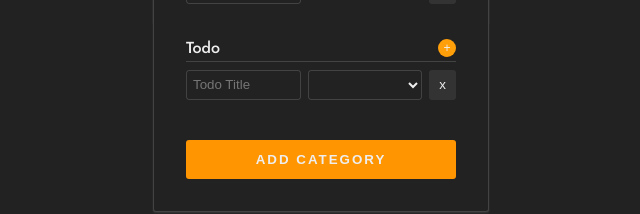
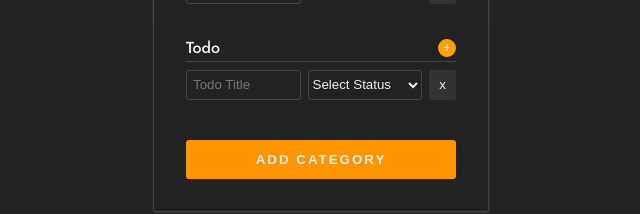
Before and after one commit to patika-167-react-bootcamp/hw-week-4-emre-ozgun, a React (Create React App) app: page /categories in a window 1280 px wide. Both pictures are taken after a click on the button "ADD". Shown: the part 343-557 px from the top of the page, without its empty margins (319-959 px from the left). Built offline with nearby package versions, Linux system fonts and the light colour scheme.

Commit message:
(add) feat/add-categor-form

```diff
--- a/src/components/Category/AddCategoryForm.css
+++ b/src/components/Category/AddCategoryForm.css
@@ -54,6 +54,9 @@
 	width: 42.5%;
 }
 .form__block-inline > select {
+	background-color: transparent;
+
+	padding: 0;
 	width: 42.5%;
 }
 .form__block-inline > button {
--- a/src/components/Category/AddCategoryForm.tsx
+++ b/src/components/Category/AddCategoryForm.tsx
@@ -27,11 +27,16 @@ export const AddCategoryForm = ({
 	const [singleCategory, setSingleCategory] =
 		useState<Category>(initialAddFormState);
 
-	// const handleCategorySubmit = (e) => {
-	//   e.preventDefault();
-	//   addCategory(singleCategory)
-	// 	setSingleCategory(initialAddFormState);
-	// };
+	const handleCategorySubmit = (e: React.FormEvent<HTMLFormElement>) => {
+		e.preventDefault();
+		console.log(singleCategory);
+		setSingleCategory({
+			id: Math.random() * 1000,
+			title: '',
+			status: [{ id: idGenerator(), title: '', color: '#ff9500' }],
+			todo: [{ id: idGenerator(), title: '', statusId: '' }],
+		});
+	};
 
 	const handleTitleChange = (e: React.ChangeEvent<HTMLInputElement>) => {
 		setSingleCategory({
@@ -73,7 +78,7 @@ export const AddCategoryForm = ({
 		setSingleCategory((prev) => {
 			return {
 				...prev,
-				status: [newStatus, ...prev.status],
+				status: [...prev.status, newStatus],
 			};
 		});
 	};
@@ -97,7 +102,7 @@ export const AddCategoryForm = ({
 		setSingleCategory((prev) => {
 			return {
 				...prev,
-				todo: [newTodo, ...prev.todo],
+				todo: [...prev.todo, newTodo],
 			};
 		});
 	};
@@ -108,6 +113,7 @@ export const AddCategoryForm = ({
 			| React.ChangeEvent<HTMLSelectElement>,
 		i: number
 	) => {
+		console.log(e.target.value);
 		setSingleCategory((prev) => {
 			const newTodo = prev.todo.map((t, idx) => {
 				if (idx === i) {
@@ -135,11 +141,12 @@ export const AddCategoryForm = ({
 		});
 	};
 
-	// console.log(singleCategory);
-
 	// onSubmit={(e) => handleCategorySubmit}
 	return (
-		<form className={`form form-add ${isAddCategoryFormOpen && 'active'}`}>
+		<form
+			onSubmit={(e) => handleCategorySubmit(e)}
+			className={`form form-add ${isAddCategoryFormOpen && 'active'}`}
+		>
 			<h1 className='form__title'>Add Category</h1>
 			<button
 				className='form-add__btn-delete'
@@ -232,10 +239,15 @@ export const AddCategoryForm = ({
 						<select
 							name='statusId'
 							className='form__block-input'
-							value={'...???'}
+							defaultValue={'--Select Status--'}
 							onChange={(e) => handleTodoChange(e, i)}
 						>
-							{singleCategory.status.map((status, idx) => (
+							<option value='' className='form__status-options'>
+								Select Status
+							</option>
+							{singleCategory.status
+								.filter((s) => Boolean(s.title))
+								.map((status, idx) => (
 									<option
 										className='form__status-options'
 										value={status.id}
```
Lines whose indentation alone changed are shown as unchanged.
